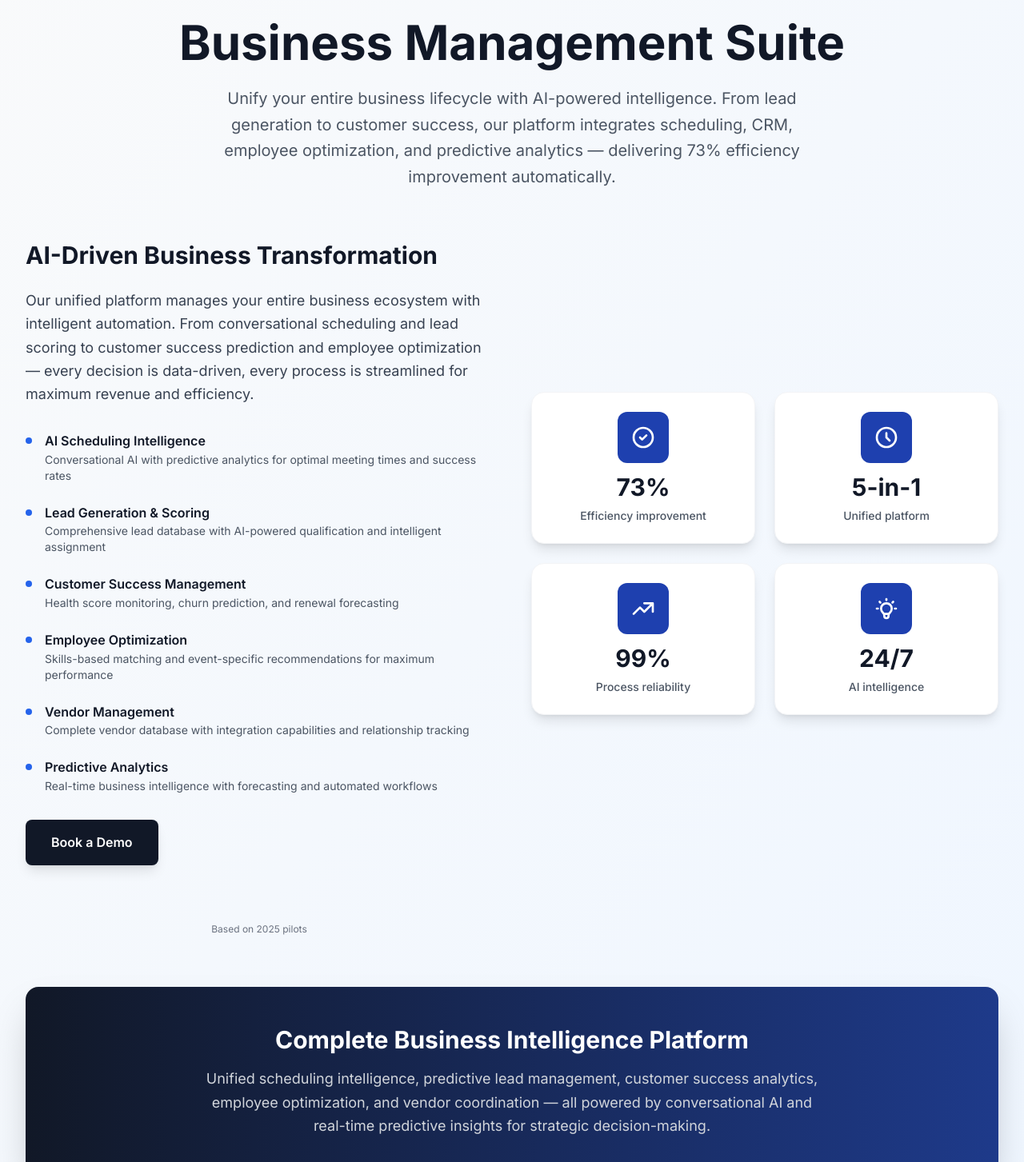
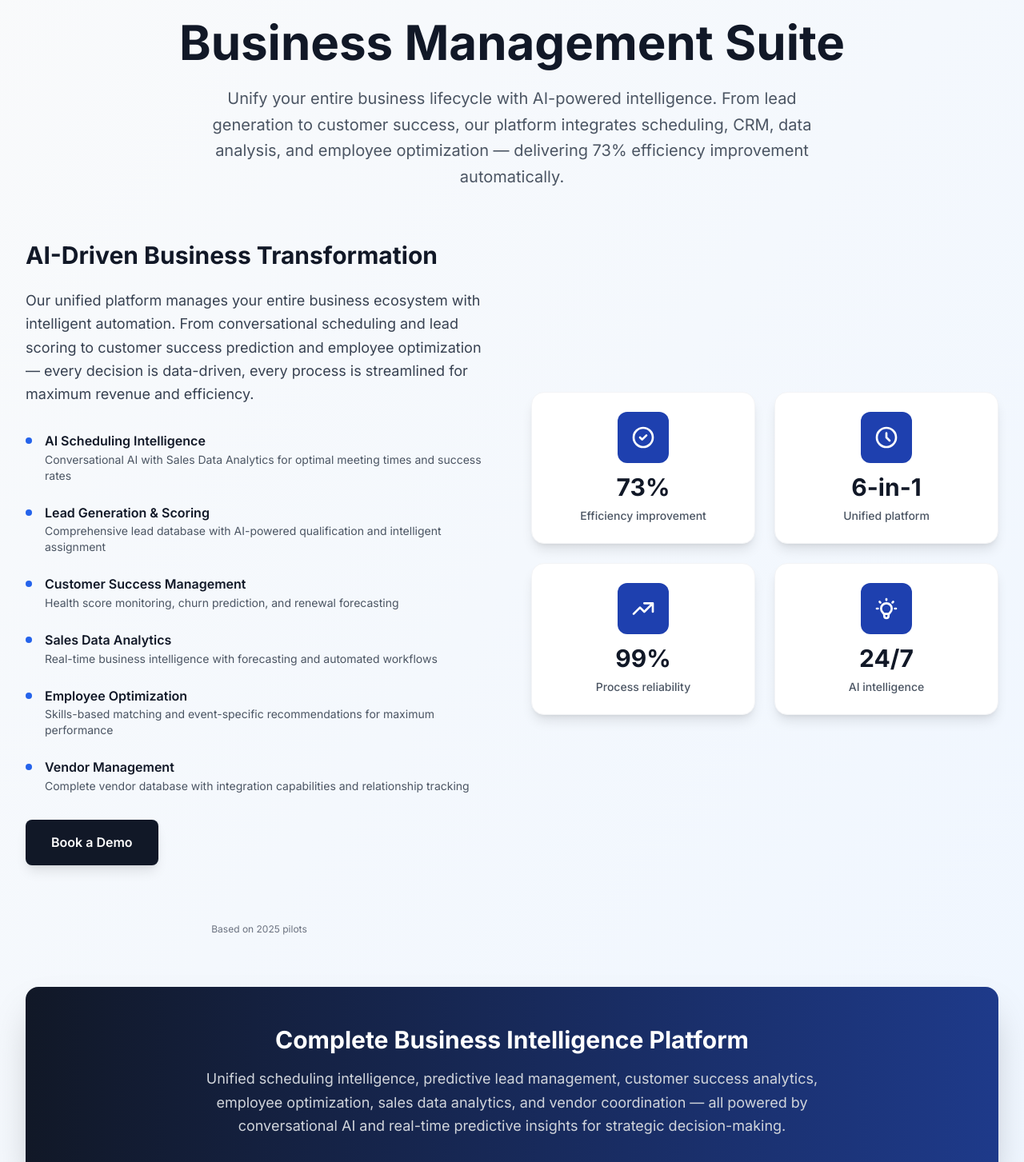
Before and after one commit to CX3302/businessWebsite, a Next.js app in the folder funeral/: page /product in a window 1280 px wide. Shown: the part 117-1570 px from the top of the page at 80% size. Built offline with nearby package versions, Linux system fonts and the light colour scheme.

Commit message:
modifed website wording

```diff
--- a/funeral/app/components/home/About.tsx
+++ b/funeral/app/components/home/About.tsx
@@ -21,13 +21,13 @@ const About = () => {
             <div className="space-y-6 text-lg text-gray-600 leading-relaxed font-inter">
               <p>
                 Prelude was born from a simple observation: small to medium-sized businesses spend
-                countless hours juggling scheduling, lead management, customer relationships, and
+                countless hours juggling scheduling, lead management, data analysis,customer relationships, and
                 team coordination when they should be focused on what matters most—growing their
                 business and serving their customers.
               </p>
 
               <p>
-                Our AI-powered business management platform eliminates operational chaos,
+                Our AI agents business management platform eliminates operational chaos,
                 streamlining everything from intelligent scheduling to predictive customer analytics.
                 We reduce operational overhead by 73% while maximizing revenue opportunities.
                 This isn't just software—it's business transformation.
@@ -46,7 +46,7 @@ const About = () => {
                 <div className="text-gray-600 font-inter">Operational Efficiency<br />Improvement</div>
               </div>
               <div className="bg-gradient-to-br from-gray-50 to-blue-50 rounded-xl p-6 border border-blue-100 shadow-sm">
-                <div className="text-4xl font-bold bg-gradient-to-r from-gray-900 to-blue-900 bg-clip-text text-transparent mb-2 font-manrope">5-in-1</div>
+                <div className="text-4xl font-bold bg-gradient-to-r from-gray-900 to-blue-900 bg-clip-text text-transparent mb-2 font-manrope">6-in-1</div>
                 <div className="text-gray-600 font-inter">Unified Platform<br />Solution</div>
               </div>
             </div>
--- a/funeral/app/components/home/Hero.tsx
+++ b/funeral/app/components/home/Hero.tsx
@@ -67,7 +67,7 @@ const Hero = () => {
             animate={{ opacity: 1, y: 0 }}
             transition={{ duration: 0.8, delay: 0.4 }}
           >
-            Prelude's AI unifies scheduling, leads, CRM, and team optimization,
+            Prelude's AI agents unifies leads, sales analysis, CRM, and team optimization
             <br className="hidden sm:block" />
             reducing operational overhead by 73%.
           </motion.p>
--- a/funeral/app/components/home/PainPointsPreview.tsx
+++ b/funeral/app/components/home/PainPointsPreview.tsx
@@ -14,7 +14,7 @@ const PainPointsPreview = () => {
     "Unified platform connects all operations",
     "AI automation reduces overhead by 73%",
     "Intelligent lead scoring maximizes conversions",
-    "Predictive analytics drive strategic decisions"
+    "Sales Data Analytics drive strategic decisions"
   ];
 
   return (
--- a/funeral/app/components/product/FeatureGrid.tsx
+++ b/funeral/app/components/product/FeatureGrid.tsx
@@ -52,7 +52,7 @@ const FeatureGrid = () => {
       stats: "40% productivity improvement"
     },
     {
-      feature: "Predictive Dashboard",
+      feature: "Sales Data Analytics",
       benefit: "Real-time business intelligence",
       description: "AI-powered insights into customer health, business metrics, historical performance analysis, and actionable intelligence for strategic decision-making.",
       icon: (
@@ -169,7 +169,7 @@ const FeatureGrid = () => {
           <h3 className="text-3xl font-bold mb-4">Complete Business Intelligence Platform</h3>
           <p className="text-xl text-gray-300 mb-8 max-w-3xl mx-auto">
             Unify scheduling, lead management, customer success, employee optimization, and vendor coordination
-            into one AI-powered platform with predictive analytics and conversational interfaces.
+            into one AI-powered platform with Sales Data Analytics and conversational interfaces.
           </p>
           <div className="flex flex-wrap justify-center gap-4">
             <motion.span
@@ -182,7 +182,7 @@ const FeatureGrid = () => {
               className="bg-white/20 backdrop-blur px-6 py-3 rounded-full text-sm font-medium"
               whileHover={{ scale: 1.05, backgroundColor: 'rgba(255,255,255,0.3)' }}
             >
-              Predictive Analytics
+              Sales Data Analytics
             </motion.span>
             <motion.span
               className="bg-white/20 backdrop-blur px-6 py-3 rounded-full text-sm font-medium"
--- a/funeral/app/components/product/HowItWorks.tsx
+++ b/funeral/app/components/product/HowItWorks.tsx
@@ -52,7 +52,7 @@ const HowItWorks = () => {
     {
       number: "02",
       title: "AI-Powered Analysis",
-      description: "Smart lead scoring, employee matching, and predictive analytics identify optimal opportunities and resource allocation",
+      description: "Smart lead scoring, employee matching, and Sales Data Analytics identify optimal opportunities and resource allocation",
       icon: (
         <svg className="w-8 h-8 text-white" fill="none" stroke="currentColor" viewBox="0 0 24 24">
           <path strokeLinecap="round" strokeLinejoin="round" strokeWidth={2} d="M9.663 17h4.673M12 3v1m6.364 1.636l-.707.707M21 12h-1M4 12H3m3.343-5.657l-.707-.707m2.828 9.9a5 5 0 117.072 0l-.548.547A3.374 3.374 0 0014 18.469V19a2 2 0 11-4 0v-.531c0-.895-.356-1.754-.988-2.386l-.548-.547z" />
--- a/funeral/app/components/product/PainPointsSolutions.tsx
+++ b/funeral/app/components/product/PainPointsSolutions.tsx
@@ -21,7 +21,7 @@ const PainPointsSolutions = () => {
       solution: {
         title: "Unified AI Platform",
         description: "Complete business management ecosystem with intelligent automation and predictive insights.",
-        stat: "5-in-1 platform integration",
+        stat: "6-in-1 platform integration",
         icon: (
           <svg className="w-8 h-8 text-white" fill="none" stroke="currentColor" viewBox="0 0 24 24">
             <path strokeLinecap="round" strokeLinejoin="round" strokeWidth={2} d="M9 12l2 2 4-4m6 2a9 9 0 11-18 0 9 9 0 0118 0z" />
--- a/funeral/app/components/product/ProductOverview.tsx
+++ b/funeral/app/components/product/ProductOverview.tsx
@@ -6,7 +6,7 @@ const ProductOverview = () => {
   const keyFeatures = [
     {
       title: "AI Scheduling Intelligence",
-      description: "Conversational AI with predictive analytics for optimal meeting times and success rates"
+      description: "Conversational AI with Sales Data Analytics for optimal meeting times and success rates"
     },
     {
       title: "Lead Generation & Scoring",
@@ -17,16 +17,16 @@ const ProductOverview = () => {
       description: "Health score monitoring, churn prediction, and renewal forecasting"
     },
     {
+      title: "Sales Data Analytics",
+      description: "Real-time business intelligence with forecasting and automated workflows"
+    },
+    {
       title: "Employee Optimization",
       description: "Skills-based matching and event-specific recommendations for maximum performance"
     },
     {
       title: "Vendor Management",
       description: "Complete vendor database with integration capabilities and relationship tracking"
-    },
-    {
-      title: "Predictive Analytics",
-      description: "Real-time business intelligence with forecasting and automated workflows"
     }
   ];
 
@@ -41,7 +41,7 @@ const ProductOverview = () => {
       )
     },
     {
-      number: "5-in-1",
+      number: "6-in-1",
       label: "Unified platform",
       icon: (
         <svg className="w-8 h-8 text-white" fill="none" stroke="currentColor" viewBox="0 0 24 24">
@@ -101,7 +101,7 @@ const ProductOverview = () => {
             transition={{ duration: 0.8, delay: 0.1 }}
           >
             Unify your entire business lifecycle with AI-powered intelligence. From lead generation to customer success,
-            our platform integrates scheduling, CRM, employee optimization, and predictive analytics — delivering 73% efficiency improvement automatically.
+            our platform integrates scheduling, CRM, data analysis, and employee optimization — delivering 73% efficiency improvement automatically.
           </motion.p>
         </div>
 
@@ -202,7 +202,7 @@ const ProductOverview = () => {
             Complete Business Intelligence Platform
           </h3>
           <p className="text-gray-300 text-lg max-w-3xl mx-auto leading-relaxed">
-            Unified scheduling intelligence, predictive lead management, customer success analytics, employee optimization,
+            Unified scheduling intelligence, predictive lead management, customer success analytics, employee optimization, sales data analytics,
             and vendor coordination — all powered by conversational AI and real-time predictive insights for strategic decision-making.
           </p>
         </motion.div>
--- a/funeral/app/components/roadmap/Roadmap.tsx
+++ b/funeral/app/components/roadmap/Roadmap.tsx
@@ -10,16 +10,16 @@ const Roadmap = () => {
     {
       quarter: "Available Now",
       title: "Business Management Suite",
-      description: "Complete AI-powered business management platform with intelligent automation and predictive analytics",
+      description: "Complete AI-powered business management platform with intelligent automation and Sales Data Analytics",
       status: "Live",
       href: "/product",
       features: [
-        "AI Scheduling Intelligence - Conversational AI with predictive analytics for optimal meeting times and success rates",
+        "AI Scheduling Intelligence - Conversational AI with Sales Data Analytics for optimal meeting times and success rates",
         "Lead Generation & Scoring - Comprehensive lead database with AI-powered qualification and intelligent assignment",
         "Customer Success Management - Health score monitoring, churn prediction, and renewal forecasting",
         "Employee Optimization - Skills-based matching and event-specific recommendations for maximum performance",
         "Vendor Management - Complete vendor database with integration capabilities and relationship tracking",
-        "Predictive Analytics - Real-time business intelligence with forecasting and automated workflows"
+        "Sales Data Analytics - Real-time business intelligence with forecasting and automated workflows"
       ]
     },
     {
--- a/funeral/app/layout.tsx
+++ b/funeral/app/layout.tsx
@@ -17,8 +17,8 @@ const manrope = Manrope({
 export const metadata: Metadata = {
   metadataBase: new URL('https://prelude.ai'),
   title: 'Prelude - AI-Powered Business Management Platform',
-  description: 'Transform your business with AI-driven scheduling, lead management, CRM, and employee optimization. Reduce operational overhead by 73% with intelligent automation and predictive analytics.',
-  keywords: ['AI business management', 'intelligent scheduling', 'lead generation', 'CRM automation', 'employee optimization', 'predictive analytics', 'business intelligence'],
+  description: 'Transform your business with AI-driven scheduling, lead management, CRM, and employee optimization. Reduce operational overhead by 73% with intelligent automation and Sales Data Analytics.',
+  keywords: ['AI business management', 'intelligent scheduling', 'lead generation', 'CRM automation', 'employee optimization', 'Sales Data Analytics', 'business intelligence'],
   authors: [{ name: 'Prelude Team' }],
   creator: 'Prelude',
   publisher: 'Prelude',
--- a/funeral/app/under-development/page.tsx
+++ b/funeral/app/under-development/page.tsx
@@ -13,7 +13,7 @@ const UnderDevelopmentContent = () => {
     analytics: {
       name: "Advanced Analytics Dashboard",
       description: "Enhanced predictive insights and advanced business intelligence with custom reporting and comprehensive data visualization for strategic decision-making",
-      features: ["Real-time performance metrics", "Predictive analytics", "Custom reporting dashboards", "Advanced data visualization", "Business intelligence", "Strategic forecasting"],
+      features: ["Real-time performance metrics", "Sales Data Analytics", "Custom reporting dashboards", "Advanced data visualization", "Business intelligence", "Strategic forecasting"],
       eta: "Q4 2025"
     },
     integrations: {
```
Also changed, not shown: funeral/app/components/home/Team.tsx (+19 -83 lines), funeral/public/images/deloitte.jpg (added), funeral/public/images/umich.jpg (added).
